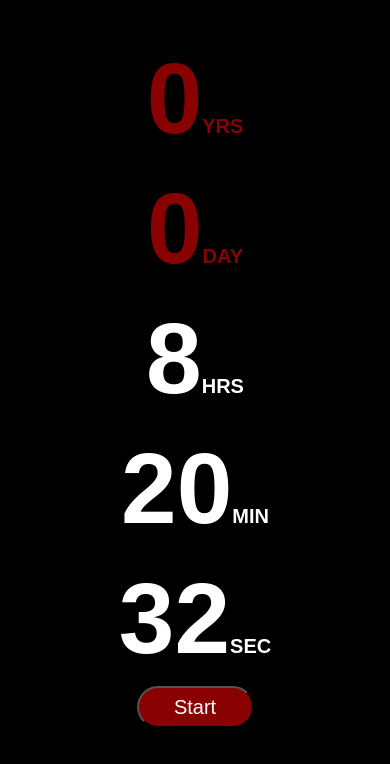
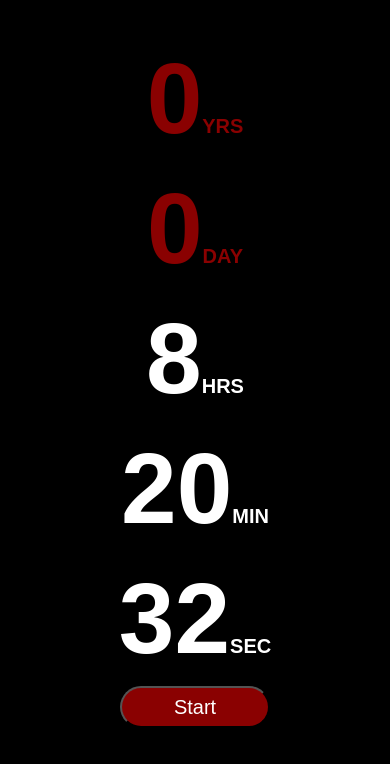
Before and after one commit to 107124/blessing-count-down, a React (Create React App) app: page / in a window 390 px wide. Shown: the top 764 px of the page. Built offline with nearby package versions, Linux system fonts and the light colour scheme.

Commit message:
button styles
updated the button styles so that they look better on the big screen, not just the mobile.

```diff
--- a/src/styles.css
+++ b/src/styles.css
@@ -58,7 +58,7 @@ body {
   color: white;
   border-radius: 30px;
   font-size: 20px;
-  width: 30%;
+  width: 150px;
   margin: 10px;
   height: 42px;
   background-color: rgb(138, 1, 1);
```
